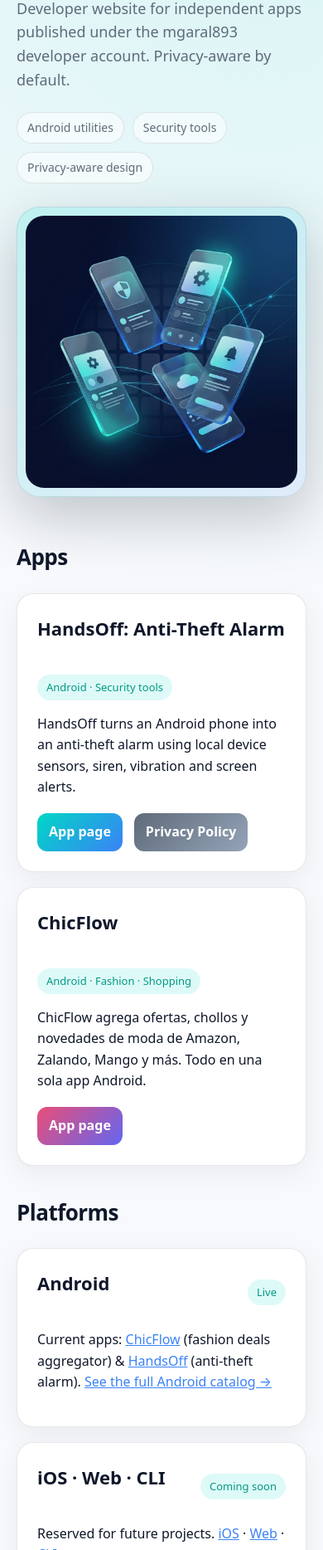
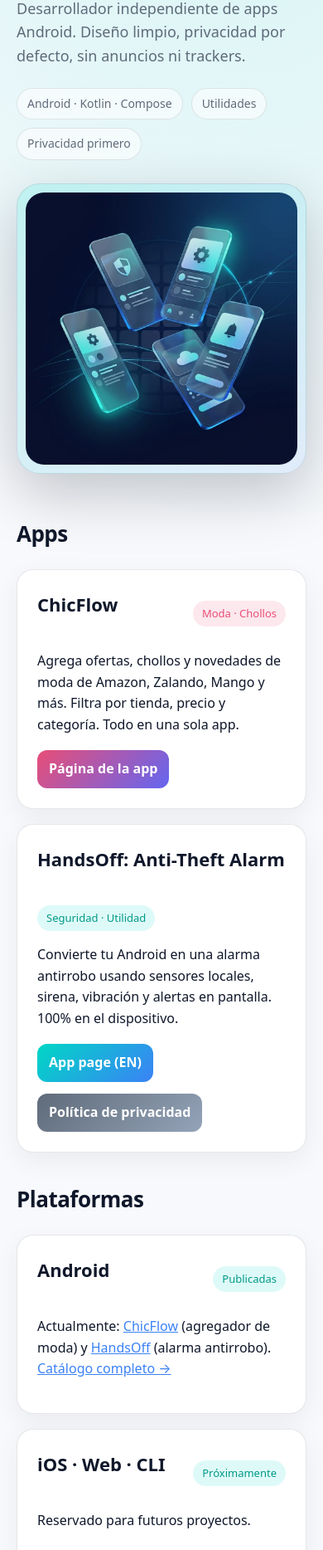
Before and after one commit to mgaral893/mgaral893.github.io, a plain HTML site: page index.html in a window 390 px wide. Shown: the part 132-2000 px from the top of the page at 83% size. Drawn offline with Linux system fonts and the light colour scheme.

Commit message:
feat: complete Spanish site + real ChicFlow marketing images
- index.html: full Spanish rewrite (was English), ChicFlow app card
- android/index.html: catalog page for both apps
- Fixed OG image references across all pages
- 6 new marketing images with REAL app screenshots:
  hero, feature, square, social, 2x spotlights
- Drive: deleted 50 AI-generated images, uploaded 6 real ones

```diff
--- a/index.html
+++ b/index.html
@@ -1,26 +1,26 @@
 <!doctype html>
-<html lang="en">
+<html lang="es">
 <head>
   <meta charset="utf-8">
   <meta name="viewport" content="width=device-width, initial-scale=1">
-  <title>mgaral893 Apps</title>
-  <meta name="description" content="Developer website for Android, iOS, web and CLI apps published by mgaral893.">
+  <title>mgaral893 — Apps Android</title>
+  <meta name="description" content="Apps Android independientes: ChicFlow (chollos de moda) y HandsOff (alarma antirrobo). Privacidad por defecto.">
   <link rel="canonical" href="https://mgaral893.github.io/">
 
   <!-- Open Graph -->
-  <meta property="og:title" content="mgaral893 — Independent App Developer">
-  <meta property="og:description" content="Developer website for independent apps published under the mgaral893 developer account. Privacy-aware by default.">
+  <meta property="og:title" content="mgaral893 — Apps Android">
+  <meta property="og:description" content="Apps Android independientes con diseño limpio y privacidad por defecto.">
   <meta property="og:url" content="https://mgaral893.github.io/">
   <meta property="og:type" content="website">
-  <meta property="og:image" content="https://mgaral893.github.io/assets/developer-hero.webp">
-  <meta property="og:image:width" content="1024">
-  <meta property="og:image:height" content="1024">
+  <meta property="og:image" content="https://mgaral893.github.io/assets/chicflow-social.png">
+  <meta property="og:image:width" content="1200">
+  <meta property="og:image:height" content="628">
 
   <!-- Twitter Card -->
   <meta name="twitter:card" content="summary_large_image">
-  <meta name="twitter:title" content="mgaral893 — Independent App Developer">
-  <meta name="twitter:description" content="Privacy-aware Android apps built with care. ChicFlow fashion deals &amp; HandsOff anti-theft alarm.">
-  <meta name="twitter:image" content="https://mgaral893.github.io/assets/developer-hero.webp">
+  <meta name="twitter:title" content="mgaral893 — Apps Android">
+  <meta name="twitter:description" content="Apps Android de mgaral893: ChicFlow para chollos de moda y HandsOff como alarma antirrobo.">
+  <meta name="twitter:image" content="https://mgaral893.github.io/assets/chicflow-social.png">
 
   <style>
     :root { color-scheme: light dark; --accent:#00d7c5; --accent2:#3b82f6; --muted:#5f6b7a; --bg:#f7f9fc; --card:#ffffff; --text:#0f172a; --border:rgba(15,23,42,.10); }
@@ -43,8 +43,10 @@
     .card { background: var(--card); border: 1px solid var(--border); border-radius: 20px; padding: 24px; margin: 18px 0; box-shadow:0 10px 32px rgba(2,8,23,.06); }
     .app-title { display:flex; align-items:center; justify-content:space-between; gap:16px; flex-wrap:wrap; }
     .badge { font-size:13px; padding:5px 11px; border-radius:999px; background:rgba(0,215,197,.13); color:#029987; }
+    .badge-pink { background:rgba(233,78,119,.13); color:#e94e77; }
     .actions { display:flex; gap:14px; flex-wrap:wrap; margin-top:18px; }
     .button { display:inline-block; text-decoration:none; font-weight:650; padding:10px 14px; border-radius:12px; background:linear-gradient(135deg, var(--accent), var(--accent2)); color:white; }
+    .button-pink { background:linear-gradient(135deg, #e94e77, #6366f1); }
     footer { margin-top: 48px; color: var(--muted); font-size: 14px; border-top:1px solid var(--border); padding-top:18px; }
     @media (max-width: 820px) { header.hero { grid-template-columns:1fr; gap:28px; } main { padding-top:32px; } }
   </style>
@@ -53,69 +55,66 @@
 <main>
   <header class="hero">
     <div class="hero-copy">
-      <h1>Apps built with care.</h1>
-      <p class="lead">Developer website for independent apps published under the mgaral893 developer account. Privacy-aware by default.</p>
-      <div class="pillrow" aria-label="Developer focus areas">
-        <span class="pill">Android utilities</span>
-        <span class="pill">Security tools</span>
-        <span class="pill">Privacy-aware design</span>
+      <h1>Apps hechas con cuidado.</h1>
+      <p class="lead">Desarrollador independiente de apps Android. Diseño limpio, privacidad por defecto, sin anuncios ni trackers.</p>
+      <div class="pillrow" aria-label="Áreas de desarrollo">
+        <span class="pill">Android · Kotlin · Compose</span>
+        <span class="pill">Utilidades</span>
+        <span class="pill">Privacidad primero</span>
       </div>
     </div>
     <div class="hero-image-wrap">
-      <img class="hero-image" src="/assets/developer-hero.webp" alt="Abstract mobile app ecosystem illustration" width="1024" height="1024">
+      <img class="hero-image" src="/assets/developer-hero.webp" alt="Ilustración abstracta de ecosistema de apps móviles" width="1024" height="1024">
     </div>
   </header>
 
   <section>
     <h2>Apps</h2>
+
+    <article class="card">
+      <div class="app-title">
+        <h3>ChicFlow</h3>
+        <span class="badge badge-pink">Moda · Chollos</span>
+      </div>
+      <p>Agrega ofertas, chollos y novedades de moda de Amazon, Zalando, Mango y más. Filtra por tienda, precio y categoría. Todo en una sola app.</p>
+      <div class="actions">
+        <a class="button button-pink" href="/android/chicflow/">Página de la app</a>
+      </div>
+    </article>
+
     <article class="card">
       <div class="app-title">
         <h3>HandsOff: Anti-Theft Alarm</h3>
-        <span class="badge">Android · Security tools</span>
+        <span class="badge">Seguridad · Utilidad</span>
       </div>
-      <p>HandsOff turns an Android phone into an anti-theft alarm using local device sensors, siren, vibration and screen alerts.</p>
+      <p>Convierte tu Android en una alarma antirrobo usando sensores locales, sirena, vibración y alertas en pantalla. 100% en el dispositivo.</p>
       <div class="actions">
-        <a class="button" href="/android/handsoff/">App page</a>
-        <a class="button" href="/android/handsoff/privacy/" style="background: linear-gradient(135deg, var(--muted), #94a3b8);">Privacy Policy</a>
-      </div>
-    </article>
-    <article class="card">
-      <div class="app-title">
-        <h3>ChicFlow</h3>
-        <span class="badge">Android · Fashion · Shopping</span>
-      </div>
-      <p>ChicFlow agrega ofertas, chollos y novedades de moda de Amazon, Zalando, Mango y más. Todo en una sola app Android.</p>
-      <div class="actions">
-        <a class="button" href="/android/chicflow/" style="background: linear-gradient(135deg, #e94e77, #6366f1);">App page</a>
+        <a class="button" href="/android/handsoff/">App page (EN)</a>
+        <a class="button" href="/android/handsoff/privacy/" style="background: linear-gradient(135deg, var(--muted), #94a3b8);">Política de privacidad</a>
       </div>
     </article>
   </section>
 
   <section>
-    <h2>Platforms</h2>
+    <h2>Plataformas</h2>
     <article class="card">
       <div class="app-title">
         <h3>Android</h3>
-        <span class="badge">Live</span>
+        <span class="badge">Publicadas</span>
       </div>
-      <p>Current apps: <a href="/android/chicflow/">ChicFlow</a> (fashion deals aggregator) &amp; <a href="/android/handsoff/">HandsOff</a> (anti-theft alarm). <a href="/android/">See the full Android catalog →</a></p>
+      <p>Actualmente: <a href="/android/chicflow/">ChicFlow</a> (agregador de moda) y <a href="/android/handsoff/">HandsOff</a> (alarma antirrobo). <a href="/android/">Catálogo completo →</a></p>
     </article>
     <article class="card">
       <div class="app-title">
         <h3>iOS · Web · CLI</h3>
-        <span class="badge">Coming soon</span>
+        <span class="badge">Próximamente</span>
       </div>
-      <p>Reserved for future projects. <a href="/ios/">iOS</a> · <a href="/web/">Web</a> · <a href="/cli/">CLI</a></p>
+      <p>Reservado para futuros proyectos.</p>
     </article>
   </section>
 
-  <section>
-    <h2>Developer information</h2>
-    <p>This site hosts public developer information and privacy policies for apps published by this account. The Play Console "developer website" for every app is set to this root URL; the AdMob <code>app-ads.txt</code> lives at <a href="/app-ads.txt">/app-ads.txt</a>.</p>
-  </section>
-
   <footer>
-    <p>Last updated: 15 June 2026. · <a href="/android/">Apps</a> · <a href="/app-ads.txt">app-ads.txt</a></p>
+    <p>© 2026 mgaral893 · <a href="https://github.com/mgaral893">GitHub</a> · <a href="https://github.com/mgaral893/mgaral893.github.io">Código fuente de este sitio</a></p>
   </footer>
 </main>
 </body>
```
Also changed, not shown: android/chicflow/index.html (+8 -6 lines), assets/chicflow-feature.png, assets/chicflow-hero.png, assets/chicflow-social.png (added), assets/chicflow-spotlight-explora.png (added), assets/chicflow-spotlight-filtra.png (added), assets/chicflow-square.png.
